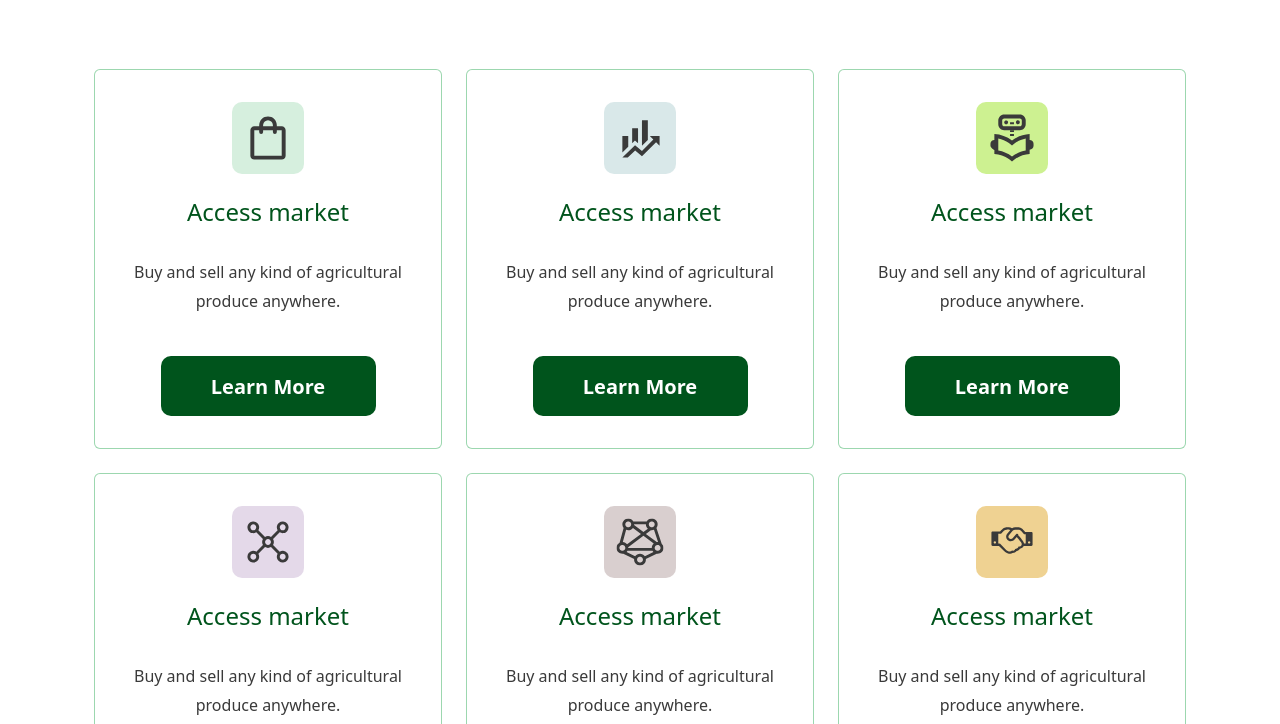
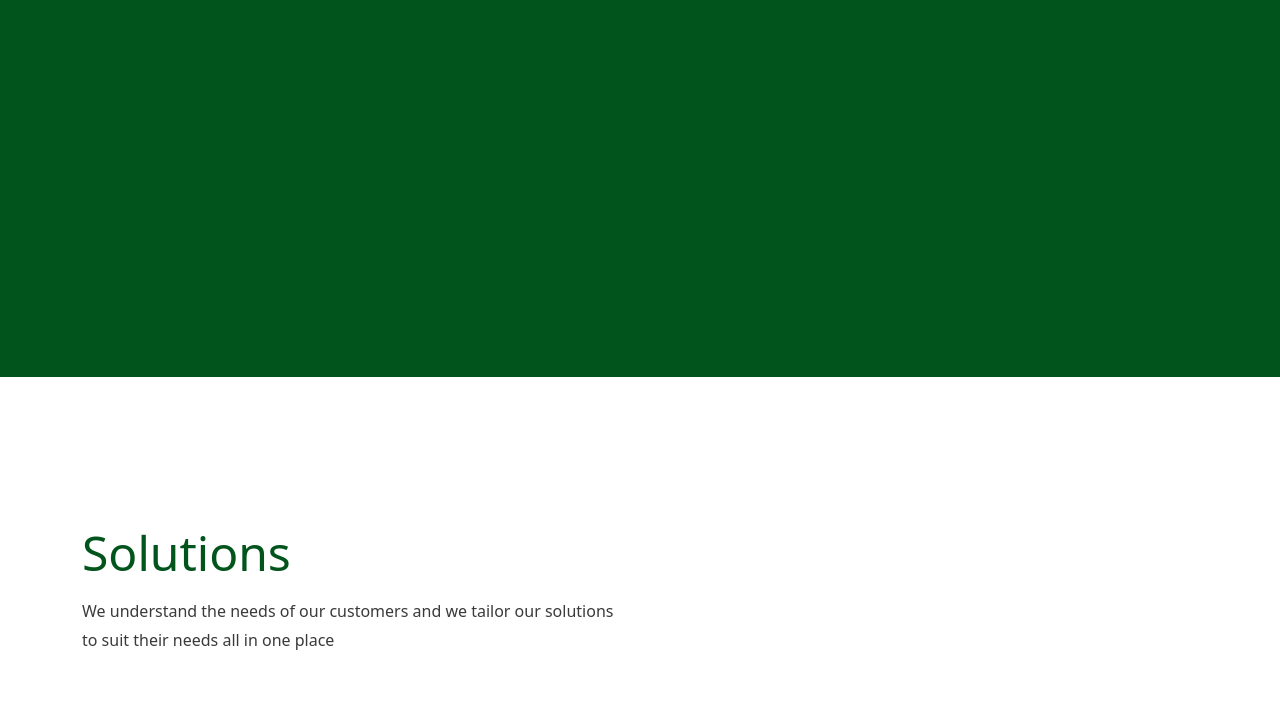
Before and after one commit to MuhammadShameel/agric-360-landing-page, a plain HTML site: page index.html in a window 1280 px wide. Shown: the part 387-1111 px from the top of the page. Drawn offline with nearby package versions, Linux system fonts and the light colour scheme; files whose address does not match are found by name.

Commit message:
hero section structure created

```diff
--- a/css/index.css
+++ b/css/index.css
@@ -1,3 +1,4 @@
+/* navbar section  */
 .sign-up {
   width: 135px;
   height: 50px;
@@ -30,6 +31,16 @@
   font: Poppins;
   color: #ffffff;
 }
+
+/* hero section  */
+
+.hero-section {
+  width: 100%;
+  height: 658px;
+  background-color: #00541c;
+}
+
+/* solution section  */
 .solutions {
   margin: 148px 0px 148px 0px;
 }
--- a/index.html
+++ b/index.html
@@ -60,6 +60,12 @@
             </div>
         </nav>
         <!-- Navbar  -->
+    </div>
+    <section class="hero-section">
+
+    </section>
+
+    <div class="container">
         <!-- Solution  -->
         <div class="solutions">
             <h2 class="solution-head">Solutions</h2>
@@ -168,8 +174,9 @@
             </div>
         </div>
         <!-- Solution  -->
+    </div>
 
-    </div>
+
     <!-- Footer -->
     <footer class="footer">
 
```
